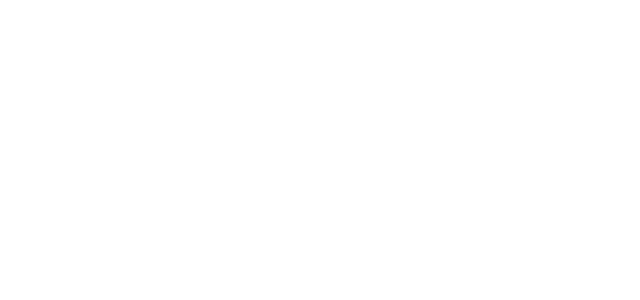
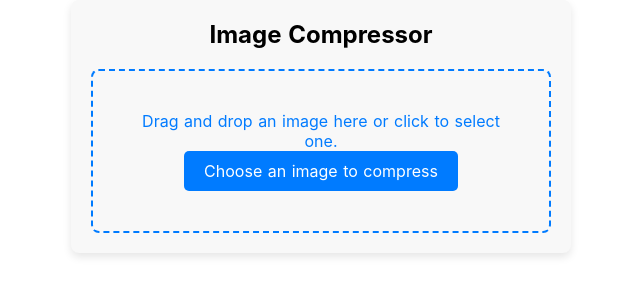
Before and after one commit to ousachea/App, a Nuxt app: page /compressor in a window 1280 px wide. Before the commit this address had no page. Shown: the top 300 px of the page, without its empty margins (319-959 px from the left). Built offline with nearby package versions, Linux system fonts and the light colour scheme.

Commit message:
image compressor

```diff
--- a/components/PageSwitcher.vue
+++ b/components/PageSwitcher.vue
@@ -26,6 +26,7 @@ const pages = [
   { name: 'Phone', path: '/phone' },
   { name: 'MPG', path: '/mpg' },
   { name: 'Text Converter', path: '/textconverter' },
+  { name: 'Image Compresser', path: '/compressor' },
   { name: 'Temperture', path: '/temperture' }
 ];
 
--- a/package.json
+++ b/package.json
@@ -13,6 +13,7 @@
     "nuxt": "^2.15.3"
   },
   "dependencies": {
+    "browser-image-compression": "^2.0.2",
     "qr-scanner": "^1.4.2"
   }
 }
--- /dev/null
+++ b/pages/compressor.vue
@@ -0,0 +1,255 @@
+<template>
+  <div class="compressor-container">
+    <h1 class="title">Image Compressor</h1>
+
+    <div
+      class="drop-zone"
+      @dragover.prevent
+      @drop="handleDrop"
+      :class="{'dragging': dragging}"
+      @dragenter="dragging = true"
+      @dragleave="dragging = false"
+    >
+      <p v-if="!imageSelected" class="drop-message">
+        Drag and drop an image here or click to select one.
+      </p>
+      <input
+        type="file"
+        @change="compressImage"
+        accept="image/*"
+        class="file-input"
+        ref="fileInput"
+        @click="resetDropZone"
+      />
+      <label class="file-label" v-if="!imageSelected">
+        <span>Choose an image to compress</span>
+      </label>
+      <div v-if="imageSelected" class="image-preview">
+        <img :src="imagePreview" alt="Image Preview" />
+        <button @click="clearImage" class="clear-button">Clear</button>
+      </div>
+    </div>
+
+    <div v-if="loading" class="loading-spinner">
+      <span>Compressing...</span>
+    </div>
+
+    <div v-if="compressedImage" class="compressed-image-container">
+      <h3>Compressed Image:</h3>
+      <img :src="compressedImage" alt="Compressed Image" class="compressed-image" />
+      <a :href="compressedImage" download="compressed-image.jpg">
+        <button class="download-btn">Download Compressed Image</button>
+      </a>
+
+      <div v-if="fileSizes" class="file-size-info">
+        <p>Original File Size: {{ fileSizes.originalSize }} KB</p>
+        <p>Compressed File Size: {{ fileSizes.compressedSize }} KB</p>
+        <p>Reduction: {{ reductionPercentage }}%</p>
+      </div>
+    </div>
+  </div>
+</template>
+
+<script>
+import imageCompression from 'browser-image-compression';
+
+export default {
+  data() {
+    return {
+      compressedImage: null,
+      imagePreview: null,
+      loading: false,
+      imageSelected: false,
+      dragging: false,
+      fileSizes: null, // To store original and compressed file sizes
+      reductionPercentage: 0, // To store the reduction percentage
+    };
+  },
+  methods: {
+    async compressImage(event) {
+      const file = event.target.files[0];
+      if (!file) return;
+
+      // Get original file size in KB
+      const originalSize = (file.size / 1024).toFixed(2); // Size in KB
+      this.fileSizes = { originalSize: originalSize };
+
+      this.imagePreview = URL.createObjectURL(file);
+      this.imageSelected = true;
+      this.compressedImage = null;
+      this.loading = true;
+
+      try {
+        const options = {
+          maxSizeMB: 1, // Maximum size in MB
+          maxWidthOrHeight: 1024, // Maximum width or height
+          useWebWorker: true,
+        };
+        const compressedFile = await imageCompression(file, options);
+
+        // Get compressed file size in KB
+        const compressedSize = (compressedFile.size / 1024).toFixed(2); // Size in KB
+        this.fileSizes.compressedSize = compressedSize;
+
+        // Calculate reduction percentage
+        const reduction = (((originalSize - compressedSize) / originalSize) * 100).toFixed(2);
+        this.reductionPercentage = reduction;
+
+        const compressedImageUrl = URL.createObjectURL(compressedFile);
+        this.compressedImage = compressedImageUrl;
+      } catch (error) {
+        console.error('Error compressing image:', error);
+      } finally {
+        this.loading = false;
+      }
+    },
+
+    handleDrop(event) {
+      event.preventDefault();
+      const file = event.dataTransfer.files[0];
+      if (file) {
+        this.compressImage({ target: { files: [file] } });
+      }
+      this.dragging = false;
+    },
+
+    clearImage() {
+      this.imageSelected = false;
+      this.imagePreview = null;
+      this.compressedImage = null;
+      this.fileSizes = null;
+      this.reductionPercentage = 0;
+      this.$refs.fileInput.value = '';
+    },
+
+    resetDropZone() {
+      this.dragging = false;
+    },
+  },
+};
+</script>
+
+<style scoped>
+.compressor-container {
+  max-width: 500px;
+  margin: 0 auto;
+  padding: 20px;
+  background-color: #f8f8f8;
+  border-radius: 8px;
+  box-shadow: 0 4px 8px rgba(0, 0, 0, 0.1);
+}
+
+.title {
+  text-align: center;
+  font-size: 24px;
+  margin-bottom: 20px;
+}
+
+.drop-zone {
+  border: 2px dashed #007bff;
+  border-radius: 8px;
+  padding: 40px;
+  text-align: center;
+  cursor: pointer;
+  transition: background-color 0.3s, border-color 0.3s;
+}
+
+.drop-zone.dragging {
+  background-color: #e9f7ff;
+  border-color: #0056b3;
+}
+
+.file-input {
+  display: none;
+}
+
+.file-label {
+  display: inline-block;
+  padding: 10px 20px;
+  background-color: #007bff;
+  color: white;
+  border-radius: 5px;
+  cursor: pointer;
+  font-size: 16px;
+  transition: background-color 0.3s;
+}
+
+.file-label:hover {
+  background-color: #0056b3;
+}
+
+.drop-message {
+  font-size: 16px;
+  color: #007bff;
+}
+
+.image-preview {
+  margin-top: 20px;
+  text-align: center;
+}
+
+.image-preview img {
+  max-width: 100%;
+  max-height: 200px;
+  margin-bottom: 10px;
+}
+
+.clear-button {
+  padding: 5px 10px;
+  background-color: #ff5c5c;
+  color: white;
+  border: none;
+  border-radius: 5px;
+  cursor: pointer;
+}
+
+.clear-button:hover {
+  background-color: #e04e4e;
+}
+
+.loading-spinner {
+  text-align: center;
+  font-size: 18px;
+  font-weight: bold;
+  color: #007bff;
+}
+
+.compressed-image-container {
+  margin-top: 20px;
+  text-align: center;
+}
+
+.compressed-image {
+  max-width: 100%;
+  max-height: 300px;
+  margin-bottom: 20px;
+}
+
+.download-btn {
+  padding: 10px 20px;
+  background-color: #28a745;
+  color: white;
+  font-size: 16px;
+  border: none;
+  border-radius: 5px;
+  cursor: pointer;
+  transition: background-color 0.3s;
+}
+
+.download-btn:hover {
+  background-color: #218838;
+}
+
+.file-size-info {
+  margin-top: 20px;
+  font-size: 16px;
+}
+
+.file-size-info p {
+  margin: 5px 0;
+}
+
+.file-size-info p strong {
+  font-weight: bold;
+}
+</style>
```
Also changed, not shown: 2 other files (tests, documents, lock files or other folders).
